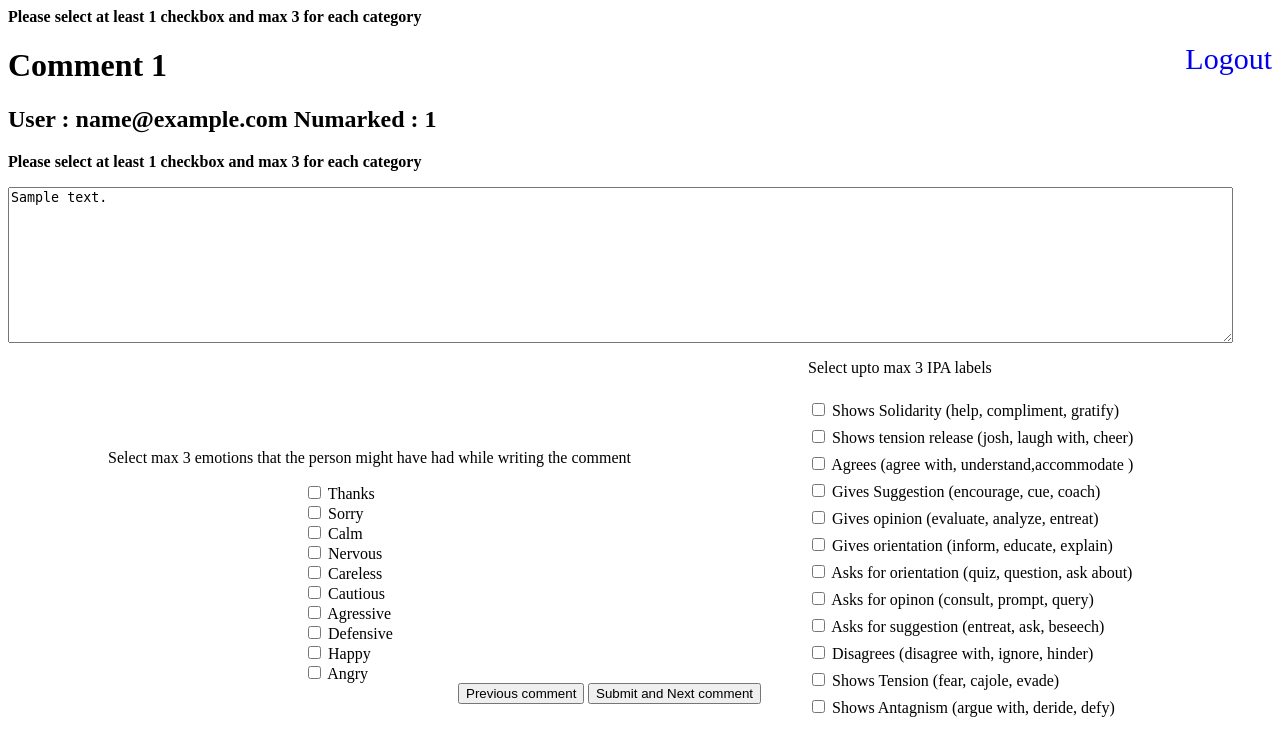
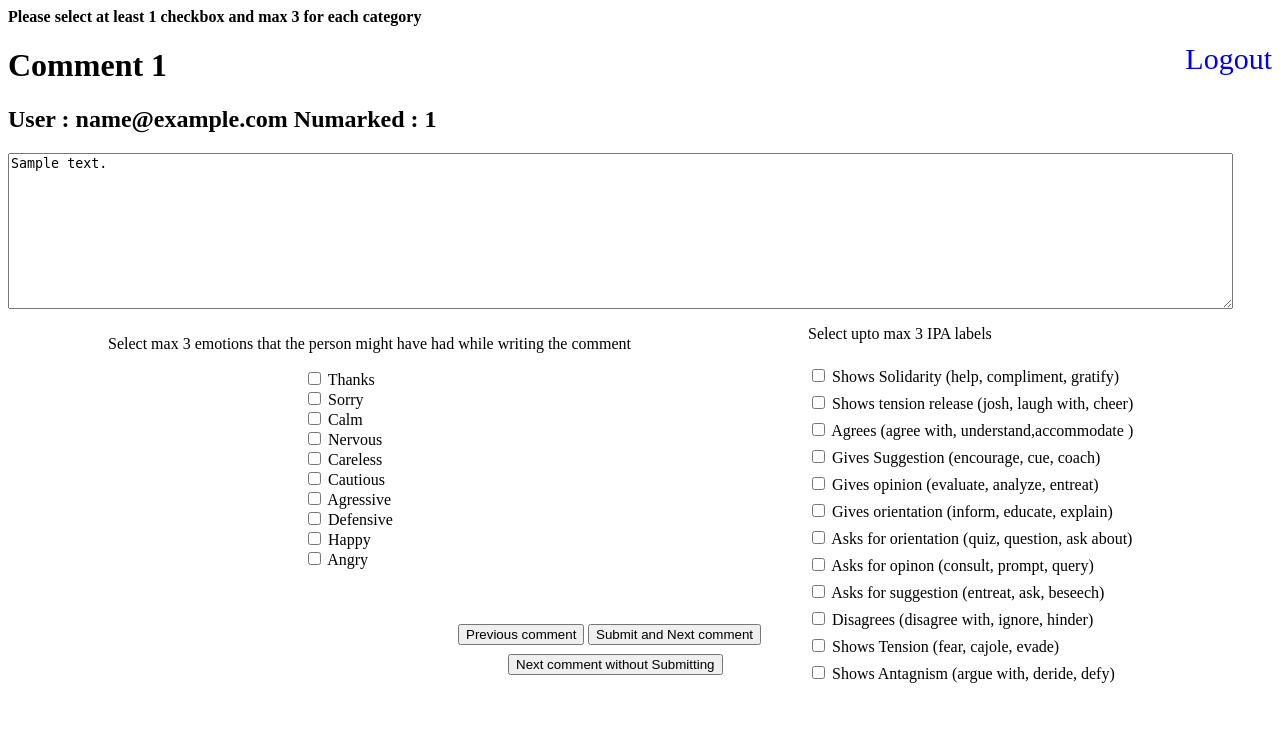
Before and after one commit to deerishi/Github-Amazon-Mechanical-Turk-Project, a Django app: page /1/displayErrorForCheckboxes/ in a window 1280 px wide. Shown: the top 756 px of the page. Run offline with Django 3.2, Linux system fonts and the light colour scheme; a user stored in the database is signed in; tables that the repository leaves empty hold one stand-in row (values such as "Sample post").

Commit message:
added next without submitting button and added safeguard to avoid messing with the urls

```diff
--- a/connect3/try1/static/try1/style.css
+++ b/connect3/try1/static/try1/style.css
@@ -9,7 +9,7 @@
 }
 
 .eboxes{
-	margin-top: -320px;
+	margin-top: -400px;
 	margin-left: 100px;
 }
 
@@ -22,12 +22,20 @@
 
 #next{
 	margin-left: 580px;
+	margin-top: 55px;
 }
 
 #back{
 	margin-left: 450px;
 	margin-top: -37px;
+
 }
+
+.nextButton2{
+	margin-top: 30px;
+	margin-left: 50px;
+}
+
 .tempipa{
 	margin-top: 10px;
 }
--- a/connect3/try1/templates/try1/detail.html
+++ b/connect3/try1/templates/try1/detail.html
@@ -9,7 +9,6 @@
 <title>Marking {{comment.id}}</title>
 <h1>Comment {{comment.id}} </h1>
 <h2>User : {{user}} Numarked : {{numMarked}}</h2>
-{% if error_message %}<p><strong>{{ error_message }}</strong></p>{% endif %}
 
 <form action="{% url 'try1:tabulateComments' comment.id %}" method="post">
 {% csrf_token %}
@@ -38,3 +37,9 @@
 <form action="{% url 'try1:dpc' prevComment %}"  method="get" id="form2">
   <input type="submit" value="Previous comment" id="back"/>
 </form>
+
+<div class="nextButton2">
+<form action="{% url 'try1:nextCommentWithoutSubmitting' comment.id %}" method="get" id="form3">
+  <input type="submit" value="Next comment without Submitting" id="back"/>
+</form>
+</div>
--- a/connect3/try1/urls.py
+++ b/connect3/try1/urls.py
@@ -20,6 +20,8 @@ urlpatterns = [
     url(r'^(?P<comment_id>[0-9]+)/displayErrorForCheckboxes/', views.displayErrorForCheckboxes, name='displayErrorForCheckboxes'),
     url(r'^logout/$', auth_views.logout, {'next_page': '/'}, name='logout'),
     url(r'^register/', views.register, name='register'),
+    url(r'(?P<comment_id>[0-9]+)/nextCommentWithoutSubmitting/', views.nextCommentWithoutSubmitting, name='nextCommentWithoutSubmitting'),
+    url(r'(?P<comment_id>[0-9]+)/notSubmitted/', views.notSubmittedError, name='notSubmittedError'),
 ]
 
 urlpatterns = format_suffix_patterns(urlpatterns)
--- a/connect3/try1/views.py
+++ b/connect3/try1/views.py
@@ -43,14 +43,20 @@ def main(request):
 def displayComment(request, comment_id):
     user=request.user
     numMarked=len(AnnotatedSentences.objects.filter(owner=user))
+    up=get_object_or_404(UserProfile, email=user)
+
+    if up.sentenceToMark!=int(comment_id):
+        comment=get_object_or_404(Sentiment1, id=up.sentenceToMark)
+        pv=max(2, up.sentenceToMark-1)
+        return render(request, 'try1/detail.html', {'comment_id':comment.id-2,'comment':comment, 'ipaList':ipaList, 'emotions':emotions, 'user':user.email, 'prevComment':pv, 'numMarked':numMarked, 'error_message':'Please mark the sentences in the sequence. Kindly do not skip sentences'})
     if int(comment_id)<2:
         comment=get_object_or_404(Sentiment1, id=2)
-        return render(request, 'try1/detail.html', {'comment':comment, 'ipaList':ipaList, 'emotions':emotions, 'user':user.email, 'prevComment':2, 'numMarked':numMarked})
+        return render(request, 'try1/detail.html', {'comment_id':comment.id-2,'comment':comment, 'ipaList':ipaList, 'emotions':emotions, 'user':user.email, 'prevComment':2, 'numMarked':numMarked})
 
     if int(comment_id)>52:
         return render(request, 'try1/finish.html',{'prevComment':int(comment_id)-1})
     print('the user is ', user)
-    up=get_object_or_404(UserProfile, email=user)
+
     print('comment_id is ', comment_id, ' and up.sentenceToMark is ', up.sentenceToMark)
     #assert int(up.sentenceToMark)==int(comment_id)
     comment=get_object_or_404(Sentiment1, id=comment_id)
@@ -58,7 +64,7 @@ def displayComment(request, comment_id):
     #body=comment.body
     #print('Comment is ', body)
     prevComment=int(comment_id)-1
-    return render(request, 'try1/detail.html', {'comment':comment, 'ipaList':ipaList, 'emotions':emotions, 'user':user.email, 'prevComment':prevComment, 'numMarked':numMarked})
+    return render(request, 'try1/detail.html', {'comment_id':comment.id-2,'comment':comment, 'ipaList':ipaList, 'emotions':emotions, 'user':user.email, 'prevComment':prevComment, 'numMarked':numMarked})
 
 @login_required
 def dummy(request):
@@ -69,10 +75,10 @@ def dummy(request):
 @login_required
 def displayErrorForCheckboxes(request, comment_id):
     user=request.user
-    prevComment=int(comment_id)-1
+    prevComment=max(2, int(comment_id)-1)
     comment=get_object_or_404(Sentiment1, id=comment_id)
     numMarked=len(AnnotatedSentences.objects.filter(owner=user))
-    return render(request, 'try1/detail.html', {'comment':comment, 'ipaList':ipaList, 'emotions':emotions, 'user':user.email, 'prevComment':prevComment, 'numMarked':numMarked, 'error_message':'Please select at least 1 checkbox and max 3 for each category'})
+    return render(request, 'try1/detail.html', {'comment_id':comment.id-2,'comment':comment, 'ipaList':ipaList, 'emotions':emotions, 'user':user.email, 'prevComment':prevComment, 'numMarked':numMarked, 'error_message':'Please select at least 1 checkbox and max 3 for each category'})
 
 
 @login_required
@@ -146,3 +152,23 @@ def homePage(request):
         return  HttpResponseRedirect(reverse('try1:dummy'))
     else:
         return render(request, 'try1/homePage.html')
+
+
+@login_required
+def notSubmittedError(request, comment_id):
+    user=request.user
+    comment_id=int(comment_id)
+    prevComment=max(int(comment_id)-1, 2)
+    numMarked=len(AnnotatedSentences.objects.filter(owner=user))
+    comment=get_object_or_404(Sentiment1, id=comment_id)
+    return render(request, 'try1/detail.html', {'comment_id':comment.id-2,'comment':comment, 'ipaList':ipaList, 'emotions':emotions, 'user':user.email, 'prevComment':prevComment, 'numMarked':numMarked, 'error_message':'You have not submitted the labels for this comment previously. Please annotate each comment at least once to use the Next button without submitting. '})
+
+@login_required
+def nextCommentWithoutSubmitting(request, comment_id):
+    user=request.user
+    if len(AnnotatedSentences.objects.filter(owner=user, comment_id=int(comment_id)))==0:
+        #we need to render saying that you have to submit at least once
+        return HttpResponseRedirect(reverse('try1:notSubmittedError', args=(comment_id,)))
+    else:
+        comment_id=int(comment_id)+1
+        return HttpResponseRedirect(reverse('try1:dpc', args=(comment_id,)))
```
Also changed, not shown: connect3/try1/static/try1/style2.css (+2 -29 lines), 3 other files.
